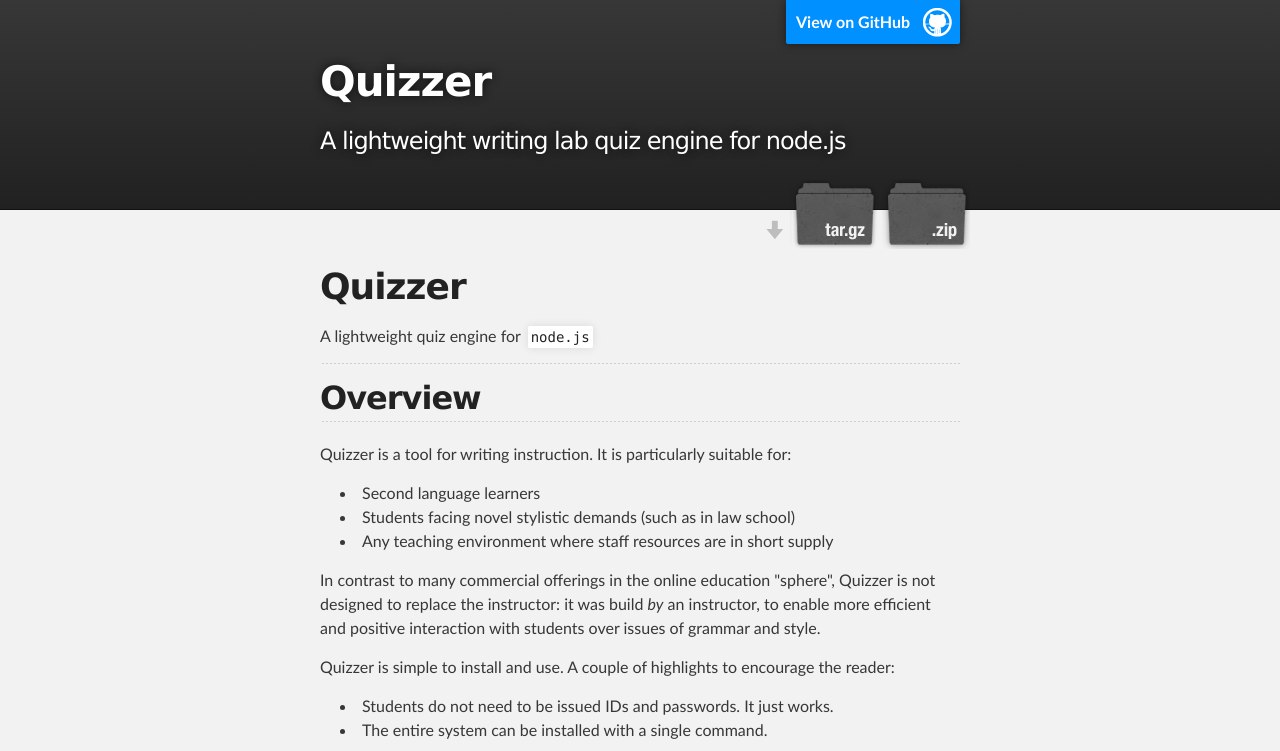
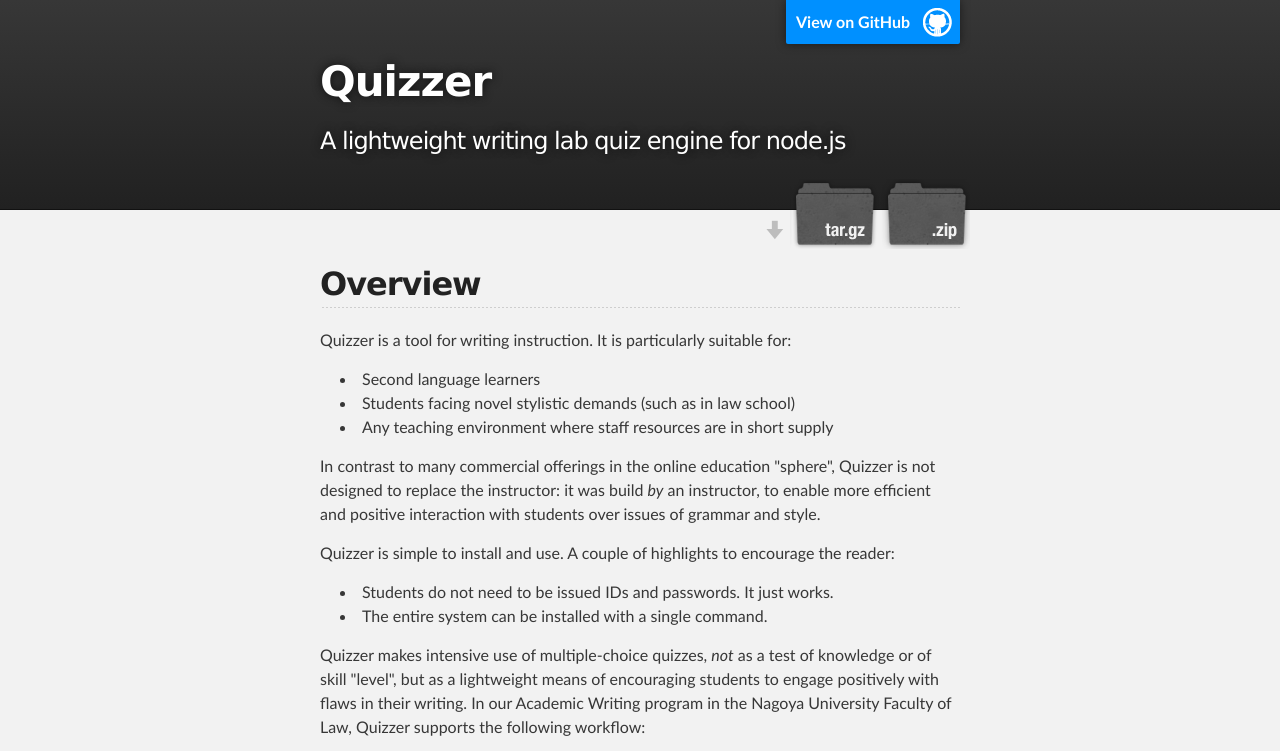
Before and after one commit to fbennett/quizzer, a plain HTML site: page index.html in a window 1280 px wide. Shown: the top 751 px of the page. Drawn offline with Linux system fonts and the light colour scheme.

```diff
--- a/index.html
+++ b/index.html
@@ -31,12 +31,7 @@
     <!-- MAIN CONTENT -->
     <div id="main_content_wrap" class="outer">
       <section id="main_content" class="inner">
-        <h1>
-<a name="quizzer" class="anchor" href="#quizzer"><span class="octicon octicon-link"></span></a>Quizzer</h1>
-
-<p>A lightweight quiz engine for <code>node.js</code></p>
-
-<hr><h2>
+        <h2>
 <a name="overview" class="anchor" href="#overview"><span class="octicon octicon-link"></span></a>Overview</h2>
 
 <p>Quizzer is a tool for writing instruction. It is particularly suitable
```
Also changed, not shown: params.json (+1 -1 lines).
